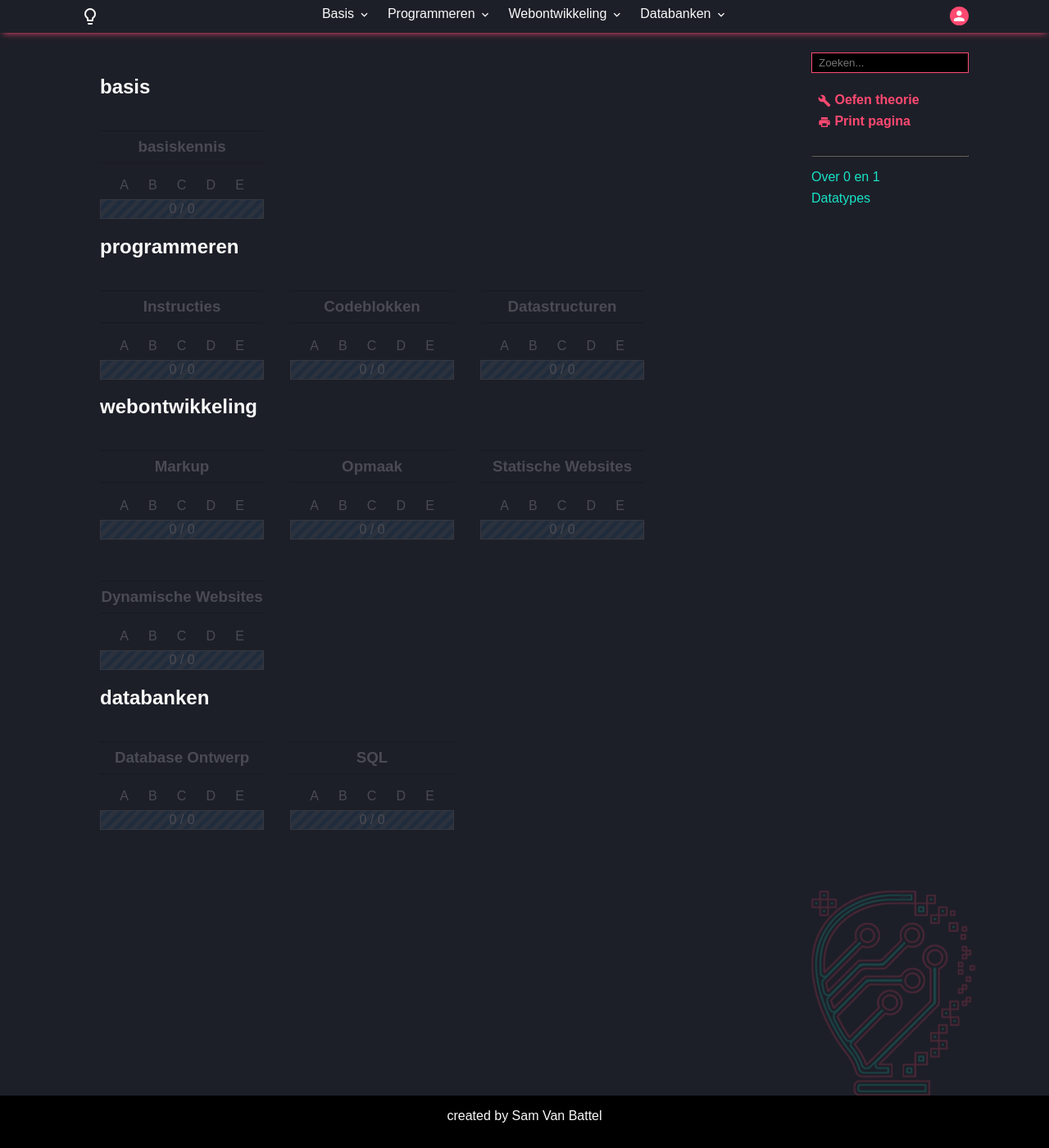
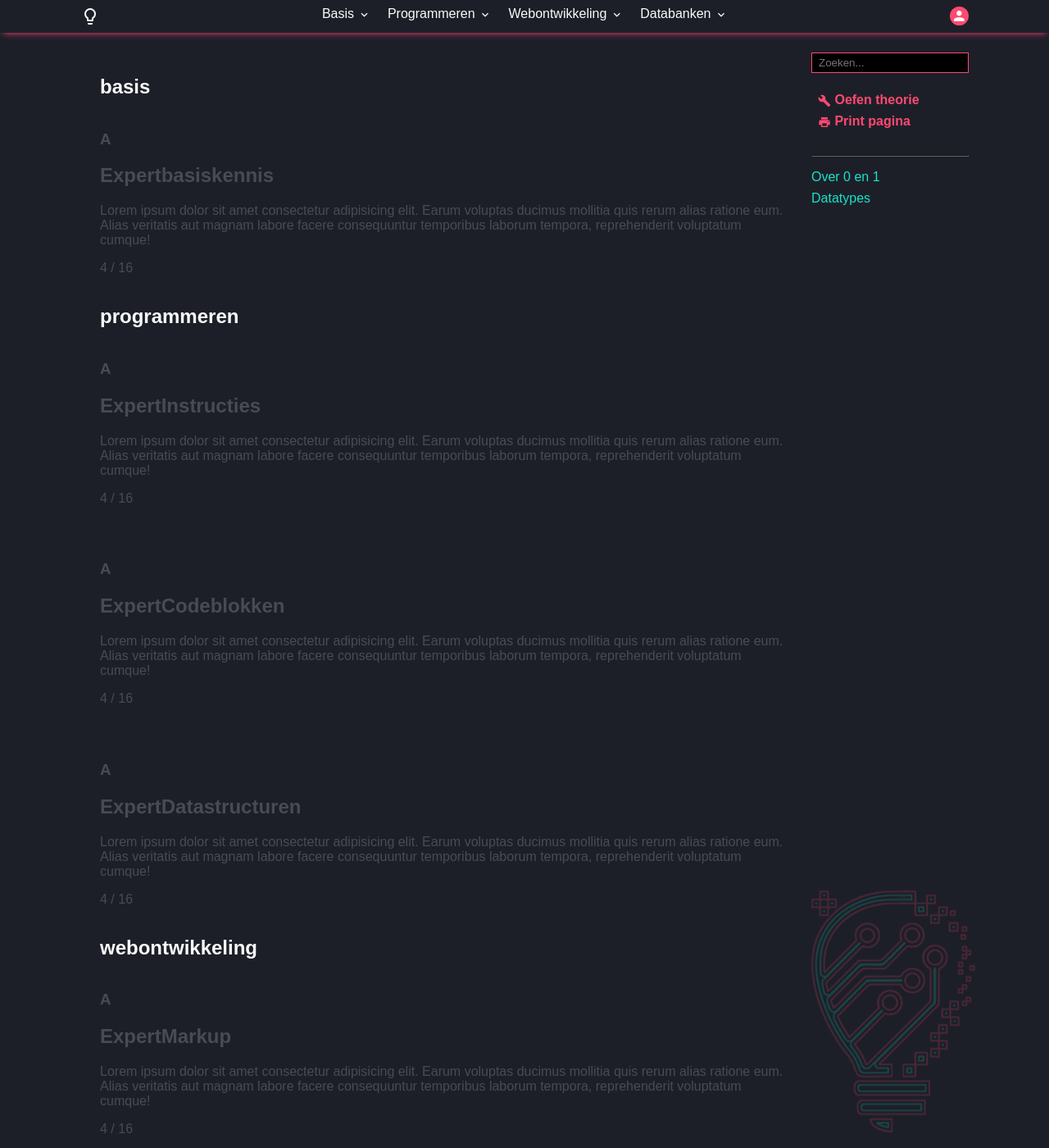
Before and after one commit to T-INFORMATICA/t-informatica.github.io, a Jekyll site: the page built from lms-reportcard.html, in a window 1280 px wide and 1400 px high. Shown: the whole window at 82% size. Built offline with Jekyll 4.4.1, drawn with Linux system fonts in a browser that asks for light colours; comment, search, counter and statistics services are not loaded; some of the changed text lies outside the part shown.

Commit message:
subjectcards v2

```diff
--- /dev/null
+++ b/_includes/reportcard-subject-v2.html
@@ -0,0 +1,15 @@
+<div class="subjectResultCard-v2" id="{{include.id}}" style="opacity: 0.2;">
+    <div class="subject-title">
+        <h3>A</h3>
+        <h2><span class="gradeSubtitle">Expert</span>{{include.subject}}</h2>
+    </div>
+    <div class="subject-comments">
+        Lorem ipsum dolor sit amet consectetur adipisicing elit. Earum voluptas ducimus mollitia quis rerum alias
+        ratione eum. Alias veritatis aut magnam labore facere consequuntur temporibus laborum tempora, reprehenderit
+        voluptatum cumque!
+    </div>
+    <div class="subject-progress progressbar-bg">
+        <div class="progressbar-progress" style="width: 25%"></div>
+        <p class="progressbar-label">4 / 16</p>
+    </div>
+</div>
--- a/lms-reportcard.html
+++ b/lms-reportcard.html
@@ -8,7 +8,7 @@ layout: lms
     <div class="courseResults" id="{{courseid}}">
     {% for subjectdata in coursedata.subjects %}
         {% assign subjectid=subjectdata.name | remove: " " | downcase %}
-        {% include reportcard-subject.html id=subjectid subject=subjectdata.name progress=0 progressTotal=0 %}
+        {% include reportcard-subject-v2.html id=subjectid subject=subjectdata.name progress=0 progressTotal=0 %}
     {%endfor%}
     </div>
 {% endfor %}
```
